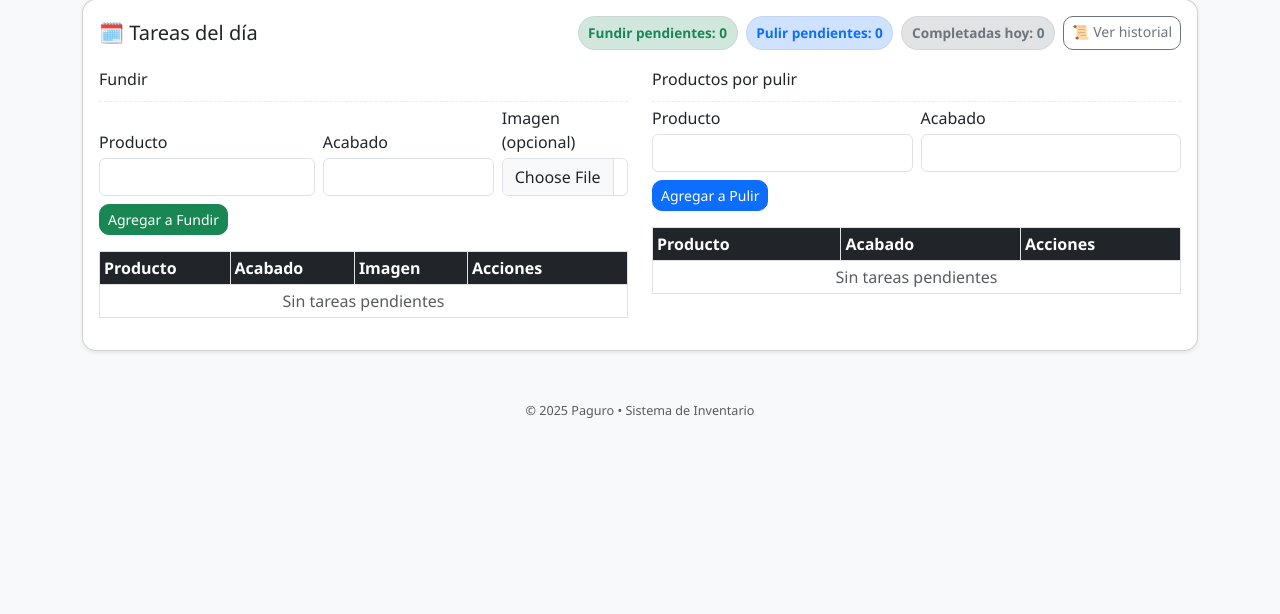
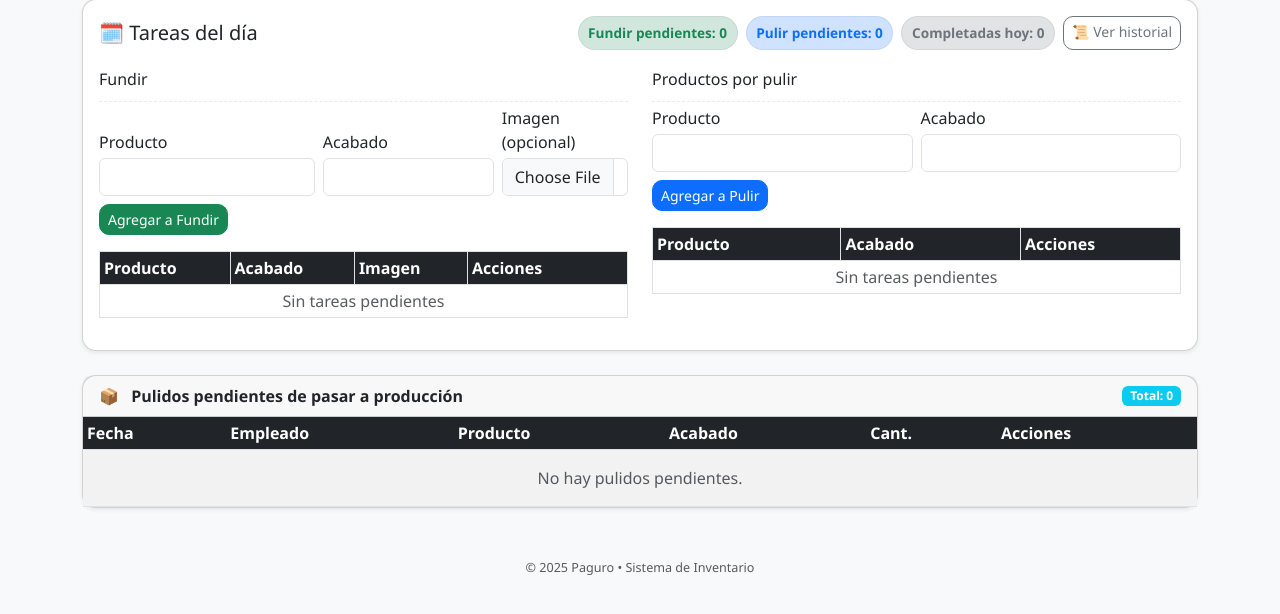
Before and after one commit to ProyectoPaguro/Paguro, a Flask app: page / in a window 1280 px wide. Shown: the part 153-767 px from the top of the page. Run offline with Flask 3, Linux system fonts and the light colour scheme; a user stored in the database is signed in.

Commit message:
Nueva Opción de registro de productos pulidos del dia por operarios

```diff
--- a/app.py
+++ b/app.py
@@ -159,7 +159,22 @@ class Usuario(UserMixin, db.Model):
     password = db.Column(db.String(200), nullable=False)
     rol = db.Column(db.String(20), nullable=False, default='operario')
 
+class RegistroPulido(db.Model):
+    __tablename__ = 'registros_pulido'
 
+    id = db.Column(db.Integer, primary_key=True)
+    fecha = db.Column(db.Date, default=date.today, nullable=False)
+
+    # quién pulió
+    usuario_id = db.Column(db.Integer, db.ForeignKey('usuarios.id'), nullable=False)
+    usuario = db.relationship('Usuario', backref=db.backref('registros_pulido', lazy=True))
+
+    # info del producto pulido
+    producto = db.Column(db.String(120), nullable=False)
+    acabado = db.Column(db.String(120))
+    cantidad = db.Column(db.Integer, default=1, nullable=False)
+    estado = db.Column(db.String(20), default='pulido', nullable=False)
+    observaciones = db.Column(db.Text)
 
 class CategoriaProduccion(db.Model):
     __tablename__ = 'categoria_produccion'
@@ -313,6 +328,27 @@ def dashboard():
                 Tarea.completada_en <= fin_hoy_utc)
         .order_by(Tarea.completada_en.desc().nullslast()).all())
 
+    # ✅ REGISTROS DE PULIDO
+
+    # 1) Lo que el usuario actual ha registrado hoy
+    registros_pulido_hoy_usuario = (
+        RegistroPulido.query
+        .filter(
+            RegistroPulido.fecha == date.today(),
+            RegistroPulido.usuario_id == current_user.id
+        )
+        .order_by(RegistroPulido.id.desc())
+        .all()
+    )
+
+    # 2) Todos los registros pendientes (estado="pulido")
+    registros_pulido_pendientes = (
+        RegistroPulido.query
+        .filter(RegistroPulido.estado == "pulido")
+        .order_by(RegistroPulido.fecha.desc(), RegistroPulido.id.desc())
+        .all()
+    )
+
     return render_template(
         'dashboard.html',
         total_insumos=total_insumos,
@@ -323,8 +359,71 @@ def dashboard():
         tareas_fundir_pend=tareas_fundir_pend,
         tareas_fundir_comp=tareas_fundir_comp,
         tareas_pulir_pend=tareas_pulir_pend,
-        tareas_pulir_comp=tareas_pulir_comp
+        tareas_pulir_comp=tareas_pulir_comp,
+        # 👇 nuevos contextos para la plantilla
+        registros_pulido_hoy_usuario=registros_pulido_hoy_usuario,
+        registros_pulido_pendientes=registros_pulido_pendientes
     )
+
+@app.post("/pulido/<int:registro_id>/terminar")
+@login_required
+@require_roles("admin")   # solo admin; luego puedes cambiarlo si quieres
+def pulido_terminar(registro_id):
+    reg = RegistroPulido.query.get_or_404(registro_id)
+
+    if reg.estado == "terminado":
+        flash("Este registro ya estaba marcado como terminado.", "info")
+        return redirect(url_for("dashboard"))
+
+    # --- Buscar o crear el producto en producción ---
+    # Puedes cambiar "Tocancipa" por la bodega que uses para producción final
+    BODEGA_PRODUCCION = "Tocancipa"
+
+    prod = (
+        Producto.query
+        .filter_by(
+            nombre=reg.producto,
+            acabado=reg.acabado,
+            bodega=BODEGA_PRODUCCION
+        )
+        .first()
+    )
+
+    if not prod:
+        # Si no existe el producto en esa bodega, lo creamos
+        prod = Producto(
+            nombre=reg.producto,
+            acabado=reg.acabado,
+            cantidad_actual=0,
+            bodega=BODEGA_PRODUCCION,
+            categoria_id=None  # o alguna categoría por defecto si quieres
+        )
+        db.session.add(prod)
+        db.session.flush()  # para que tenga id
+
+    # --- Aumentar stock en producción ---
+    prod.cantidad_actual += reg.cantidad
+
+    # --- Registrar movimiento de producción (Entrada) ---
+    mov = ProdMovimiento(
+        tipo="Entrada",
+        cantidad=reg.cantidad,
+        producto=prod,
+        fecha=datetime.utcnow(),
+        bodega=prod.bodega
+    )
+    db.session.add(mov)
+
+    # --- Marcar el registro de pulido como terminado ---
+    reg.estado = "terminado"
+
+    db.session.commit()
+
+    flash(
+        f"Pulido terminado: +{reg.cantidad} de '{reg.producto}' ({reg.acabado}) en {prod.bodega}.",
+        "success"
+    )
+    return redirect(url_for("dashboard"))
 
 
 @app.post("/tareas/agregar")
@@ -437,6 +536,47 @@ def historial_tareas():
                            tareas=tareas,
                            sel_tipo=tipo, sel_estado=estado,
                            sel_desde=desde or '', sel_hasta=hasta or '')
+
+@app.post("/pulido/registrar")
+@login_required
+def registrar_pulido():
+    # Si luego quieres limitar solo a cierto rol:
+    # if current_user.rol != 'operario':
+    #     abort(403)
+
+    producto = (request.form.get('producto') or '').strip()
+    acabado = (request.form.get('acabado') or '').strip()
+    cantidad_str = (request.form.get('cantidad') or '1').strip()
+    observaciones = (request.form.get('observaciones') or '').strip()
+
+    if not producto:
+        flash("Debes especificar el producto pulido.", "warning")
+        return redirect(url_for("dashboard"))
+
+    try:
+        cantidad = int(cantidad_str)
+        if cantidad <= 0:
+            raise ValueError
+    except ValueError:
+        flash("Cantidad inválida.", "warning")
+        return redirect(url_for("dashboard"))
+
+    reg = RegistroPulido(
+        fecha=date.today(),
+        usuario_id=current_user.id,
+        producto=producto,
+        acabado=acabado,
+        cantidad=cantidad,
+        observaciones=observaciones,
+        estado="pulido"
+    )
+
+    db.session.add(reg)
+    db.session.commit()
+    flash("Pulido registrado ✅", "success")
+    return redirect(url_for("dashboard"))
+
+
 
 @app.route('/inventario', endpoint='inventario')
 @login_required
--- a/templates/dashboard.html
+++ b/templates/dashboard.html
@@ -187,5 +187,142 @@
   </div>
 </div>
 
+{# Solo para ADMIN: ver todo lo que está pulido pero aún no pasado a producción #}
+{% if current_user.rol == 'admin' %}
+<div class="card shadow-sm mb-4">
+  <div class="card-header d-flex justify-content-between align-items-center">
+    <div>
+      <span class="me-2">📦</span>
+      <strong>Pulidos pendientes de pasar a producción</strong>
+    </div>
+    <span class="badge bg-info">
+      Total: {{ registros_pulido_pendientes|length }}
+    </span>
+  </div>
+  <div class="card-body p-0">
+    <div class="table-responsive">
+      <table class="table table-sm mb-0 table-striped align-middle">
+        <thead class="table-light">
+          <tr>
+            <th>Fecha</th>
+            <th>Empleado</th>
+            <th>Producto</th>
+            <th>Acabado</th>
+            <th>Cant.</th>
+            <th style="width: 200px;">Acciones</th>
+          </tr>
+        </thead>
+        <tbody>
+          {% if registros_pulido_pendientes %}
+            {% for r in registros_pulido_pendientes %}
+            <tr>
+              <td>{{ r.fecha.strftime('%d/%m/%Y') }}</td>
+              <td>{{ r.usuario.nombre }}</td>
+              <td>{{ r.producto }}</td>
+              <td>{{ r.acabado or '-' }}</td>
+              <td>{{ r.cantidad }}</td>
+              <td>
+                <form action="{{ url_for('pulido_terminar', registro_id=r.id) }}"
+                      method="POST"
+                      onsubmit="return confirm('¿Marcar como terminado y pasarlo a producción?');">
+                  <button class="btn btn-sm btn-success">
+                    Marcar terminado y pasar a producción
+                  </button>
+                </form>
+              </td>
+            </tr>
+            {% endfor %}
+          {% else %}
+            <tr>
+              <td colspan="6" class="text-center py-3 text-muted">
+                No hay pulidos pendientes.
+              </td>
+            </tr>
+          {% endif %}
+        </tbody>
+      </table>
+    </div>
+  </div>
+</div>
+{% endif %}
+
+{# Solo para operarios que pulen #}
+{% if current_user.rol == 'operario' %}
+<div class="card shadow-sm mb-4">
+  <div class="card-header d-flex align-items-center">
+    <span class="me-2">🧽</span>
+    <strong>Registro de pulido del día</strong>
+  </div>
+  <div class="card-body">
+    <form action="{{ url_for('registrar_pulido') }}" method="POST" class="row g-2">
+      <div class="col-md-4">
+        <label class="form-label mb-1">Producto</label>
+        <input type="text" name="producto" class="form-control" required>
+      </div>
+      <div class="col-md-3">
+        <label class="form-label mb-1">Acabado</label>
+        <input type="text" name="acabado" class="form-control">
+      </div>
+      <div class="col-md-2">
+        <label class="form-label mb-1">Cantidad</label>
+        <input type="number" name="cantidad" class="form-control" min="1" value="1">
+      </div>
+      <div class="col-md-12">
+        <label class="form-label mb-1">Observaciones</label>
+        <input type="text" name="observaciones" class="form-control" placeholder="Ej: lote, detalles, etc.">
+      </div>
+
+      <div class="col-12 mt-2">
+        <button type="submit" class="btn btn-primary btn-sm">
+          Registrar pulido
+        </button>
+      </div>
+    </form>
+  </div>
+</div>
+
+<div class="card shadow-sm mb-4">
+  <div class="card-header">
+    <strong>Lo que has registrado hoy</strong>
+  </div>
+  <div class="card-body p-0">
+    <table class="table table-sm mb-0 table-striped">
+      <thead>
+        <tr>
+          <th>Producto</th>
+          <th>Acabado</th>
+          <th>Cant.</th>
+          <th>Estado</th>
+        </tr>
+      </thead>
+      <tbody>
+        {% if registros_pulido_hoy_usuario %}
+          {% for r in registros_pulido_hoy_usuario %}
+          <tr>
+            <td>{{ r.producto }}</td>
+            <td>{{ r.acabado or '-' }}</td>
+            <td>{{ r.cantidad }}</td>
+            <td>
+              <span class="badge
+                {% if r.estado == 'pulido' %} bg-warning text-dark
+                {% elif r.estado == 'terminado' %} bg-success
+                {% else %} bg-secondary {% endif %}">
+                {{ r.estado }}
+              </span>
+            </td>
+          </tr>
+          {% endfor %}
+        {% else %}
+          <tr>
+            <td colspan="4" class="text-center py-3 text-muted">
+              Aún no has registrado pulidos hoy.
+            </td>
+          </tr>
+        {% endif %}
+      </tbody>
+    </table>
+  </div>
+</div>
+{% endif %}
 
 {% endblock %}
```
